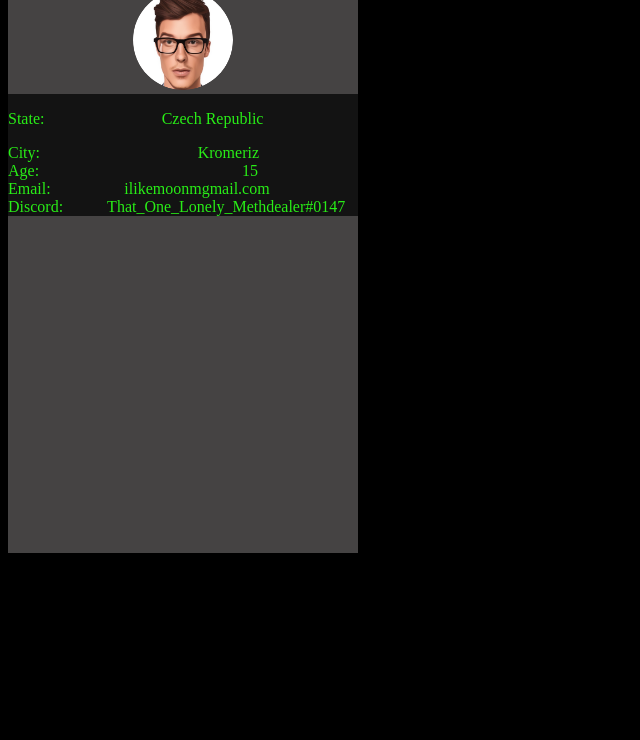
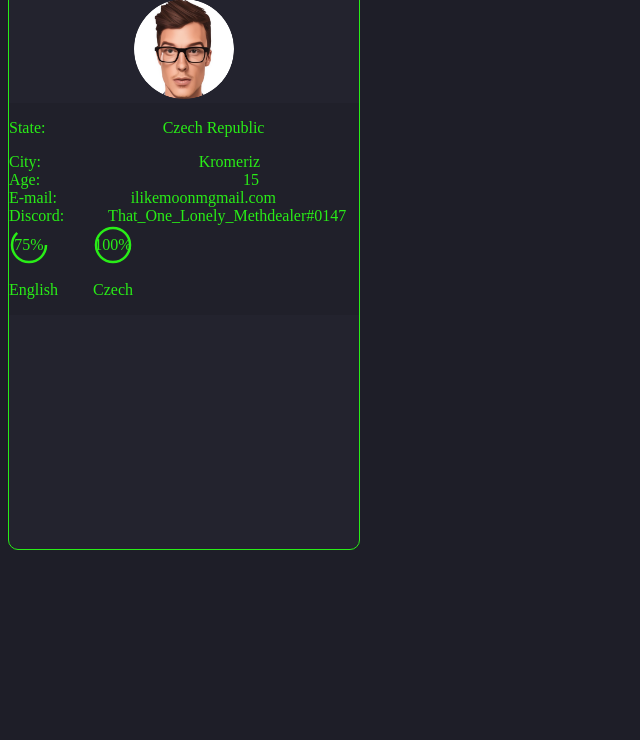
Before and after one commit to miskaslzickou/miskaslzickou.github.io, a plain HTML site: page index.html in a window 1280 px wide. Shown: the part 60-800 px from the top of the page, without its empty margins (0-640 px from the left). Drawn offline with Linux system fonts and the light colour scheme.

Commit message:
circular graphs  done

```diff
--- a/index.html
+++ b/index.html
@@ -14,10 +14,65 @@
         <div2 class="profile_info"><p class="text_of_profile1">State:</p>  <p2 class="text_of_profile2">Czech Republic</p2></div2>
         <div3 class="profile_info"><p3 class="text_of_profile1">City:</p3>   <p4 class="text_of_profile2">Kromeriz</p4></div3>
         <div4 class="profile_info"><p5 class="text_of_profile1">Age:</p5>  <p6 class="text_of_profile2">15</p6></div4>
-        <div5 class="profile_info"> <p7 class="text_of_profile1">Email:</p7>  <p8 class="text_of_profile2">ilikemoonmgmail.com</p8></div5>
+        <div5 class="profile_info"> <p7 class="text_of_profile1">E-mail:</p7>  <p8 class="text_of_profile2">ilikemoonmgmail.com</p8></div5>
         <div6 class="profile_info"><p9 class="text_of_profile1">Discord:</p9>  <p10 class="text_of_profile2">That_One_Lonely_Methdealer#0147</p10></div6>
+        <div class="graphs_of_experience">
+                <div class="graph1">
+                        <div class="outer">
+                            <svg>
+                                <circle cx="20" cy="20" r="17"></circle>
+                                <text x="20" y="25" text-anchor="middle" >75%</text>
+                              </svg>
+
+
+
+
+
+
+
+
+
+
+                        </div>
+                        <p class="graph_text"> English </p>
+                    </div>
+
+                </div>
+                <div class="graph2">
+                    <div class="outer">
+                        <svg>
+                            <circle cx="20" cy="20" r="17" class="circle2"></circle>
+                            <text x="20" y="25" text-anchor="middle" >100%</text>
+                          </svg>
+
+
+
+
+
+
+
+
+
+
+                    </div>
+                    <p class="graph_text"> Czech </p>
+                </div>
+
+            </div>
+
+
+
+
+        </div>
     </div>
-    </div>
+
+
+
+
+
+
+
+
 
 </body>
 </html>
--- a/main.css
+++ b/main.css
@@ -17,7 +17,7 @@ border: 1px;
 }
 
 body{
-  background-color: black;
+  background-color: rgb(30,30,40);
 }
 
 h1{
@@ -28,9 +28,12 @@ h1{
 }
 
 .gray-rectangle{
-  background-color: rgb(69, 67, 67);
+  background-color:#23232e;
   width:350px;
   height: 600px;
+  border-radius: 10px;
+  border: 1px solid rgb(41, 237, 23);
+
 
 }
 .profile_info{
@@ -47,7 +50,62 @@ img{
   display: inline-block;
 }
 .dark-rectangle{
-  background-color: #131313;
+  background-color: #20202a;
   width: 350px;
 
 }
+.graph1{
+  width: 80px;
+  height: 80px;
+  /*background-color:#29ed17; */
+  position: relative;
+
+}
+.outer{
+  height: 40px;
+  width:40px;
+  display:flex;
+  align-items: center;
+  justify-content: center;
+
+}svg{
+    width: 100% ;
+    height:100% ;
+  }
+circle {
+  stroke: #29ed17;
+  stroke-width: 2.5px;
+  fill: transparent;
+  stroke-dasharray:80.06;
+  stroke-dashoffset:13.45;
+
+  padding-left: 5px;
+}
+
+
+
+text{
+  fill: #29ed17;
+
+}
+.graph_text{
+  color: #29ed17;
+}
+.circle2{
+  stroke: #29ed17;
+  stroke-width: 2.5px;
+  fill: transparent;
+  stroke-dasharray:106.81;
+  stroke-dashoffset:0;
+}
+.graphs_of_experience{
+  display: inline-block
+}
+.graph1{
+  display: inline-block
+
+
+}
+.graph2
+{display: inline-block
+}
```
